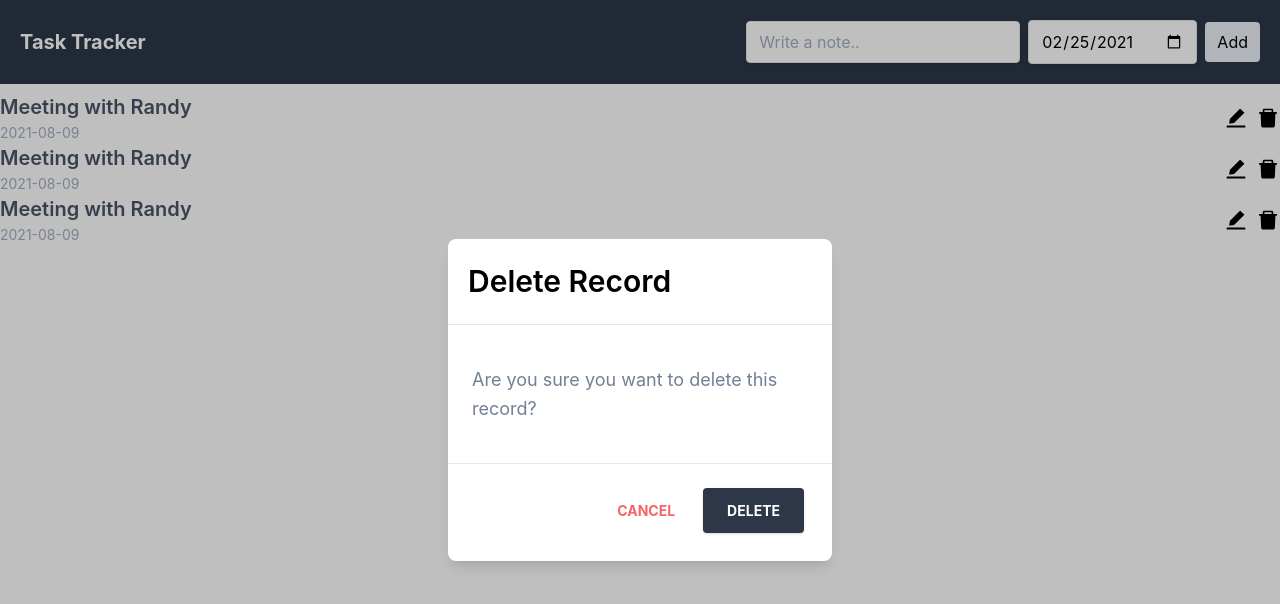
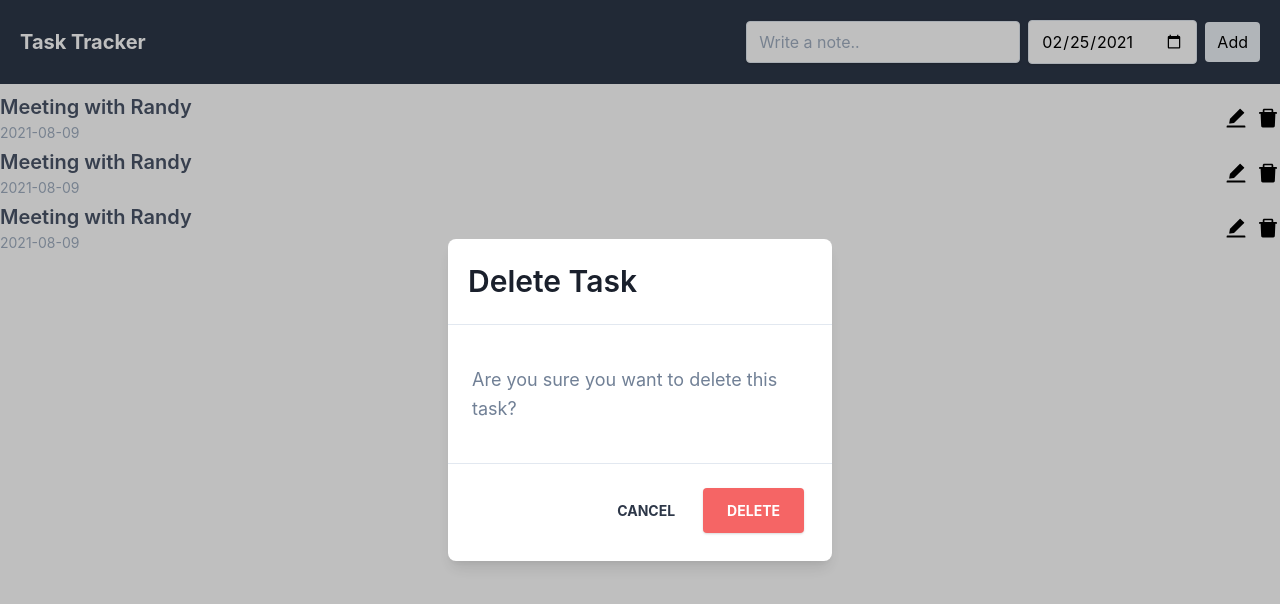
Before and after one commit to humzamalik/task-tracker, a React (Create React App) app: page / in a window 1280 px wide. Both pictures are taken after a click on the icon 1268 px from the left and 117 px from the top of the page. Shown: the top 604 px of the page. Built offline with nearby package versions, Linux system fonts and the light colour scheme.

Commit message:
refactor: PR Comments

```diff
--- a/public/index.html
+++ b/public/index.html
@@ -1,14 +1,12 @@
 <!DOCTYPE html>
 <html lang="en">
-  <head>
+
+<head>
     <meta charset="utf-8" />
     <link rel="icon" href="%PUBLIC_URL%/favicon.ico" />
     <meta name="viewport" content="width=device-width, initial-scale=1" />
     <meta name="theme-color" content="#000000" />
-    <meta
-      name="description"
-      content="Web site created using create-react-app"
-    />
+    <meta name="description" content="Web site created using create-react-app" />
     <link rel="apple-touch-icon" href="%PUBLIC_URL%/logo192.png" />
     <!--
       manifest.json provides metadata used when your web app is installed on a
@@ -24,9 +22,10 @@
       work correctly both with client-side routing and a non-root public URL.
       Learn how to configure a non-root public URL by running `npm run build`.
     -->
-    <title>React App</title>
-  </head>
-  <body>
+    <title>Task Tracker</title>
+</head>
+
+<body>
     <noscript>You need to enable JavaScript to run this app.</noscript>
     <div id="root"></div>
     <!--
@@ -39,5 +38,6 @@
       To begin the development, run `npm start` or `yarn start`.
       To create a production bundle, use `npm run build` or `yarn build`.
     -->
-  </body>
+</body>
+
 </html>
--- a/src/App.js
+++ b/src/App.js
@@ -29,46 +29,54 @@ class App extends Component {
         isUpdateMode: false,
         taskToUpdate: {}
     }
-
-    this.addTasks = this.addTasks.bind(this)
-    this.deleteTask = this.deleteTask.bind(this)
-    this.updateTask = this.updateTask.bind(this)
-    this.setUpdateMode = this.setUpdateMode.bind(this)
   }
 
-  setUpdateMode(task, flag){
+  setUpdateMode = (task, flag) => {
     this.setState({
       isUpdateMode: flag,
       taskToUpdate: task
     })
   }
 
-  addTasks(task){
+  addTasks = (task) => {
+    const { tasks } = this.state
     const id = Math.floor(Math.random() * 10000) + 1
     this.setState({
-      tasks: [...this.state.tasks, {...task, id}]
+      tasks: [...tasks, {...task, id}]
     })
   }
 
-  updateTask(newTask){
-    console.log(newTask)
+  updateTask = (newTask) => {
+    const { tasks } = this.state
     this.setState({
-      tasks: this.state.tasks.map((task)=> task.id === newTask.id ? newTask : task)
+      tasks: tasks.map((task)=> task.id === newTask.id ? newTask : task)
     })
   }
 
-  deleteTask(id){
+  deleteTask = (id) => {
+    const { tasks } = this.state
     this.setState({
-      tasks: this.state.tasks.filter((task) => task.id!==id)
+      tasks: tasks.filter((task) => task.id!==id)
     })
   }
 
   render() {
-    const tasks = this.state.tasks
+    const { tasks, isUpdateMode,  taskToUpdate} = this.state
     return (
       <>
-        <Header title="Task Tracker" onAddTask={this.addTasks} setUpdateMode={this.setUpdateMode} isUpdateMode={this.state.isUpdateMode} taskToUpdate={this.state.taskToUpdate} updateTask={ this.updateTask } />
-        <Container tasks={tasks} deleteTask={ this.deleteTask } setUpdateMode={this.setUpdateMode}/>
+        <Header
+          title="Task Tracker"
+          onAddTask={this.addTasks}
+          setUpdateMode={this.setUpdateMode}
+          isUpdateMode={isUpdateMode}
+          taskToUpdate={taskToUpdate}
+          updateTask={ this.updateTask }
+        />
+        <Container
+          tasks={tasks}
+          deleteTask={this.deleteTask}
+          setUpdateMode={this.setUpdateMode}
+        />
       </>
     )
   }
--- a/src/Components/Container.js
+++ b/src/Components/Container.js
@@ -3,12 +3,13 @@ import Task from './Task'
 
 class Container extends Component {
     render() {
+        const { deleteTask, setUpdateMode, tasks } = this.props
         return (
             <div className="container mx-auto mt-2">
-            {this.props.tasks.map(task => {
-                return <Task key={task.id} task={task} deleteTask={this.props.deleteTask} setUpdateMode={this.props.setUpdateMode}/>
-            })}
-        </div>
+                {tasks.map(task => {
+                    return <Task key={task.id} task={task} deleteTask={deleteTask} setUpdateMode={setUpdateMode}/>
+                })}
+            </div>
         )
     }
 }
--- a/src/Components/DeleteModal.js
+++ b/src/Components/DeleteTaskModal.js
@@ -2,27 +2,25 @@ import React, { Component } from 'react'
 import { AiFillDelete } from "react-icons/ai";
 
 
-class DeleteModal extends Component {
+class DeleteTaskModal extends Component {
     constructor(props) {
         super(props)
 
         this.state = {
             showModal: false
         }
-        this.setShowModal = this.setShowModal.bind(this)
-        this.onDelete = this.onDelete.bind(this)
     }
 
-    setShowModal(flag){
+    setShowModal = (flag) => {
         this.setState({
             showModal: flag
         })
     }
 
-    onDelete(e){
-        const {id, deleteTask} = this.props
+    onDelete = (e) => {
+        const {taskId, deleteTask} = this.props
         this.setShowModal(false)
-        deleteTask(id)
+        deleteTask(taskId)
     }
 
     render() {
@@ -32,7 +30,6 @@ class DeleteModal extends Component {
                     className="ml-2 h-6 w-6 cursor-pointer"
                     onClick={() => this.setShowModal(true)}
                 >
-                    Open small modal
                 </AiFillDelete>
                 {this.state.showModal ? (
                     <>
@@ -45,20 +42,20 @@ class DeleteModal extends Component {
                         <div className="border-0 rounded-lg shadow-lg relative flex flex-col w-full bg-white outline-none focus:outline-none">
                             {/*header*/}
                             <div className="flex items-start justify-between p-5 border-b border-solid border-gray-300 rounded-t">
-                            <h3 className="text-3xl font-semibold">
-                            Delete Record
+                            <h3 className="text-3xl font-semibold text-gray-900">
+                            Delete Task
                             </h3>
                             </div>
                             {/*body*/}
                             <div className="relative p-6 flex-auto">
                             <p className="my-4 text-gray-600 text-lg leading-relaxed">
-                            Are you sure you want to delete this record?
+                            Are you sure you want to delete this task?
                             </p>
                             </div>
                             {/*footer*/}
                             <div className="flex items-center justify-end p-6 border-t border-solid border-gray-300 rounded-b">
                             <button
-                                className="text-red-500 background-transparent font-bold uppercase px-6 py-2 text-sm outline-none focus:outline-none mr-1 mb-1"
+                                className="text-gray-800 background-transparent font-bold uppercase px-6 py-2 text-sm outline-none focus:outline-none mr-1 mb-1"
                                 type="button"
                                 style={{ transition: "all .15s ease" }}
                                 onClick={() => this.setShowModal(false)}
@@ -66,7 +63,7 @@ class DeleteModal extends Component {
                                 Cancel
                             </button>
                             <button
-                                className="bg-gray-800 text-white active:bg-green-600 font-bold uppercase text-sm px-6 py-3 rounded shadow hover:shadow-lg outline-none focus:outline-none mr-1 mb-1"
+                                className="bg-red-500 hover:bg-red-600 text-white active:bg-green-600 font-bold uppercase text-sm px-6 py-3 rounded shadow hover:shadow-lg outline-none focus:outline-none mr-1 mb-1"
                                 type="button"
                                 style={{ transition: "all .15s ease" }}
                                 onClick={this.onDelete}
@@ -85,4 +82,4 @@ class DeleteModal extends Component {
     }
 }
 
-export default DeleteModal
+export default DeleteTaskModal
--- a/src/Components/Header.js
+++ b/src/Components/Header.js
@@ -3,13 +3,13 @@ import Form from './Form'
 
 class Header extends Component {
     render() {
-        const {taskToUpdate, setUpdateMode, isUpdateMode, onAddTask, updateTask} = this.props
+        const {title} = this.props
         return (
             <header className="flex items-center justify-between flex-wrap bg-gray-800 p-5">
                 <div className="flex items-center flex-shrink-0 text-white mr-5">
-                    <span className="font-bold text-xl">{ this.props.title }</span>
+                    <span className="font-bold text-xl">{ title }</span>
                 </div>
-                <Form onAddTask={onAddTask} updateTask={updateTask} taskToUpdate={taskToUpdate} setUpdateMode={setUpdateMode} isUpdateMode={isUpdateMode}/>
+                <Form {...this.props}/>
             </header>
         )
     }
--- a/src/Components/Task.js
+++ b/src/Components/Task.js
@@ -1,21 +1,23 @@
 import React, { Component } from 'react'
 import { AiFillEdit } from 'react-icons/ai'
-import DeleteModal from './DeleteModal'
+import DeleteTaskModal from './DeleteTaskModal'
 
 class Task extends Component {
-
-
     render() {
-        const task = this.props.task
+        const { task , deleteTask, setUpdateMode } = this.props
+        const { id, text, date } = task
         return (
-            <div className='flex items-center justify-between'>
+            <div className='flex items-center justify-between mb-1'>
                 <div className="flex items-left flex-shrink-0 flex-col">
-                    <h1 className="flex-auto text-xl text-gray-700 font-semibold">{task.text}</h1>
-                    <p className="text-sm text-gray-500">{task.date}</p>
+                    <h1 className="flex-auto text-xl text-gray-700 font-semibold">{text}</h1>
+                    <p className="text-sm text-gray-500">{date}</p>
                 </div>
                 <div className="flex flex-row">
-                    <AiFillEdit className="ml-2 h-6 w-6 cursor-pointer" onClick={() => this.props.setUpdateMode(task, true)} />
-                    <DeleteModal id={task.id} deleteTask={this.props.deleteTask}/>
+                    <AiFillEdit
+                        className="ml-2 h-6 w-6 cursor-pointer"
+                        onClick={() => setUpdateMode(task, true)}
+                    />
+                    <DeleteTaskModal taskId={id} deleteTask={deleteTask}/>
                 </div>
             </div>
         )
```
Also changed, not shown: src/Components/Form.js (+23 -9 lines), 1 other file (tests, documents, lock files or other folders).
